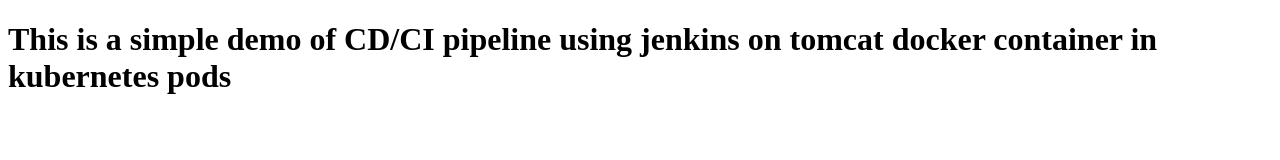
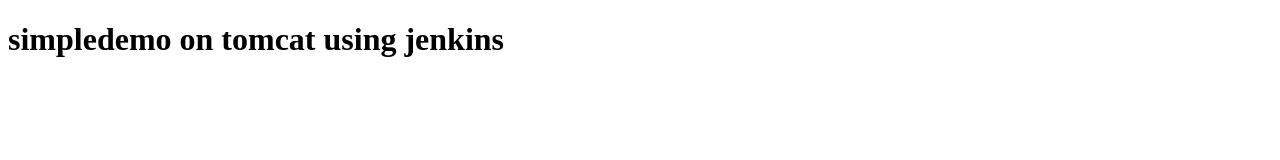
Before and after one commit to satishnathan/simpleDemo, a plain HTML site: page WebContent/index.html in a window 1280 px wide. Drawn offline with Linux system fonts and the light colour scheme.

Commit message:
Update index.html

```diff
--- a/WebContent/index.html
+++ b/WebContent/index.html
@@ -5,6 +5,6 @@
 <title>simpleDemo</title>
 </head>
 <body>
-<h1>This is a simple demo of CD/CI pipeline using jenkins on tomcat docker container in kubernetes pods</h1>
+<h1>simpledemo on tomcat using jenkins</h1>
 </body>
 </html>
```
